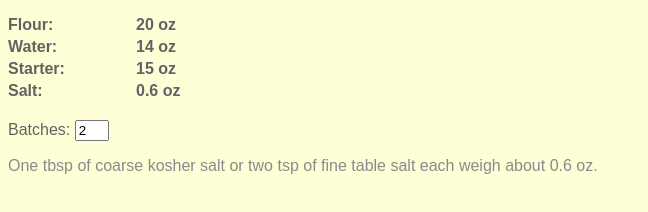
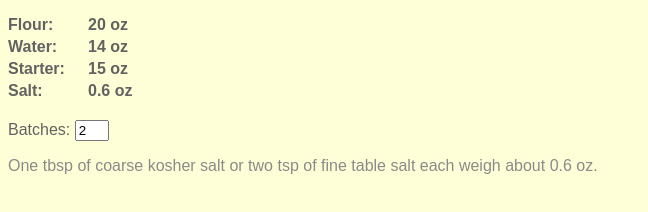
Before and after one commit to d-strickland/crustandcrumb, a website: page index.html in a window 1280 px wide. Shown: the whole page, without its empty margins (0-648 px from the left). Drawn offline with nearby package versions, Linux system fonts and the light colour scheme.

Commit message:
Adjust spacing

```diff
--- a/css/style.css
+++ b/css/style.css
@@ -7,7 +7,7 @@ html {
 dt {
     float: left;
     clear: left;
-    width: 8em;
+    width: 5em;
 }
 dd {
     padding-bottom: 0.25em;
```
